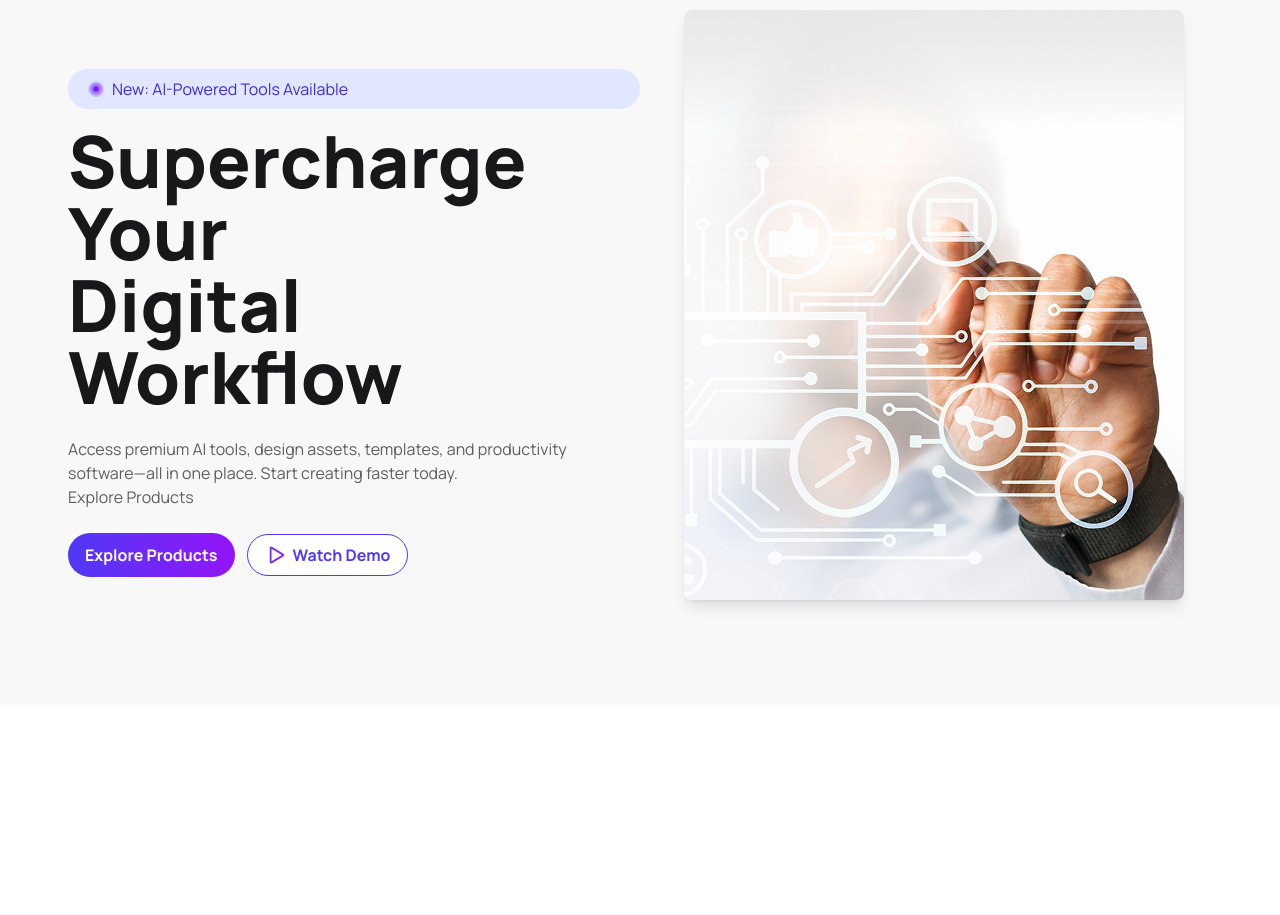
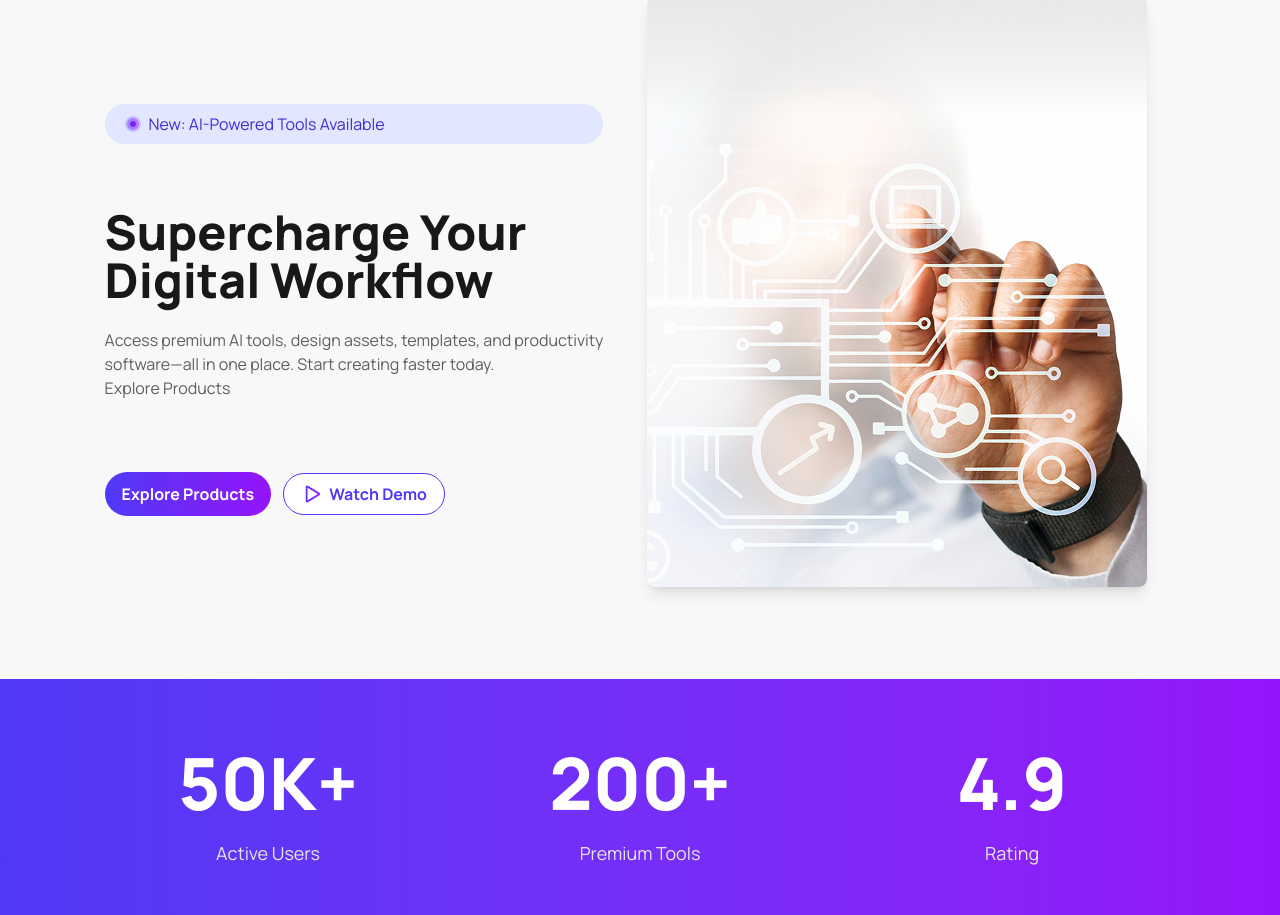
Before and after one commit to Riadul-Islam-551/B13-A6-Digital-Tools, a React (Vite) app: page / in a window 1280 px wide. Shown: the part 160-1075 px from the top of the page. Before the commit the page ends 865 px from the top, so only its background shows below. Built offline with nearby package versions, Linux system fonts and the light colour scheme.

Commit message:
make the state section

```diff
--- a/src/App.css
+++ b/src/App.css
@@ -14,8 +14,8 @@ body {
   background: #4f39f6;
   background: linear-gradient(
     90deg,
-    rgba(79, 57, 246, 1) 0%,
-    rgba(149, 20, 250, 1) 100%
+    #4f39f6 0%,
+    #9514fa 100%
   );
   color: white;
   padding: 10px 17px;
--- a/src/App.jsx
+++ b/src/App.jsx
@@ -1,12 +1,14 @@
 import "./App.css";
 import Banner from "./components/banner/Banner";
 import Nav from "./components/nav/Nav";
+import States from "./components/states/States";
 
 function App() {
   return (
     <>
       <Nav></Nav>
       <Banner></Banner>
+      <States></States>
     </>
   );
 }
--- a/src/components/banner/Banner.jsx
+++ b/src/components/banner/Banner.jsx
@@ -5,7 +5,7 @@ import play from "../../assets/Play.png";
 
 const Banner = () => {
   return (
-    <div className="hero bg-base-200 min-h-screen  ">
+    <div className="hero bg-base-200 py-12  ">
       <div className="hero-content px-3 md:px-7  flex-col lg:flex-row-reverse  w-full max-w-300 mx-auto">
         <img src={banner} className="md:m-7 rounded-lg shadow-lg " />
         <div>
@@ -14,10 +14,10 @@ const Banner = () => {
             <h3 className="text-primary ">New: AI-Powered Tools Available</h3>
           </div>
 
-          <h1 className="text-3xl md:text-5xl lg:text-7xl font-extrabold mt-4">
+          <h1 className="text-3xl md:text-5xl font-extrabold mt-5 md:mt-7 lg:mt-16">
             Supercharge Your <br /> Digital Workflow
           </h1>
-          <p className="text-xsm md:text-md  py-6 text-secondary">
+          <p className="text-xsm md:text-md  py-6 text-secondary  lg:mb-12">
             Access premium AI tools, design assets, templates, and productivity{" "}
             <br />
             software—all in one place. Start creating faster today. <br />{" "}
--- /dev/null
+++ b/src/components/states/States.jsx
@@ -0,0 +1,24 @@
+import React from 'react'
+
+const States = () => {
+  return (
+    <div className='bg-linear-to-r from-[#4f39f6] to-[#9514fa]'>
+      <div className='max-w-300 mx-auto p-12 text-white grid grid-cols-1 md:grid-cols-3 gap-3 text-center'>
+        <div>
+            <h1 className='font-extrabold text-5xl lg:text-7xl my-5'>50K+</h1>
+            <p className='text-lg text-[#E6E6E6]'>Active Users</p>
+        </div>
+        <div>
+            <h1 className='font-extrabold text-5xl lg:text-7xl my-5'>200+</h1>
+            <p className='text-lg text-[#E6E6E6]'>Premium Tools</p>
+        </div>
+        <div>
+            <h1 className='font-extrabold text-5xl lg:text-7xl my-5'>4.9</h1>
+            <p className='text-lg text-[#E6E6E6]'>Rating</p>
+        </div>
+      </div>
+    </div>
+  )
+}
+
+export default States
```
